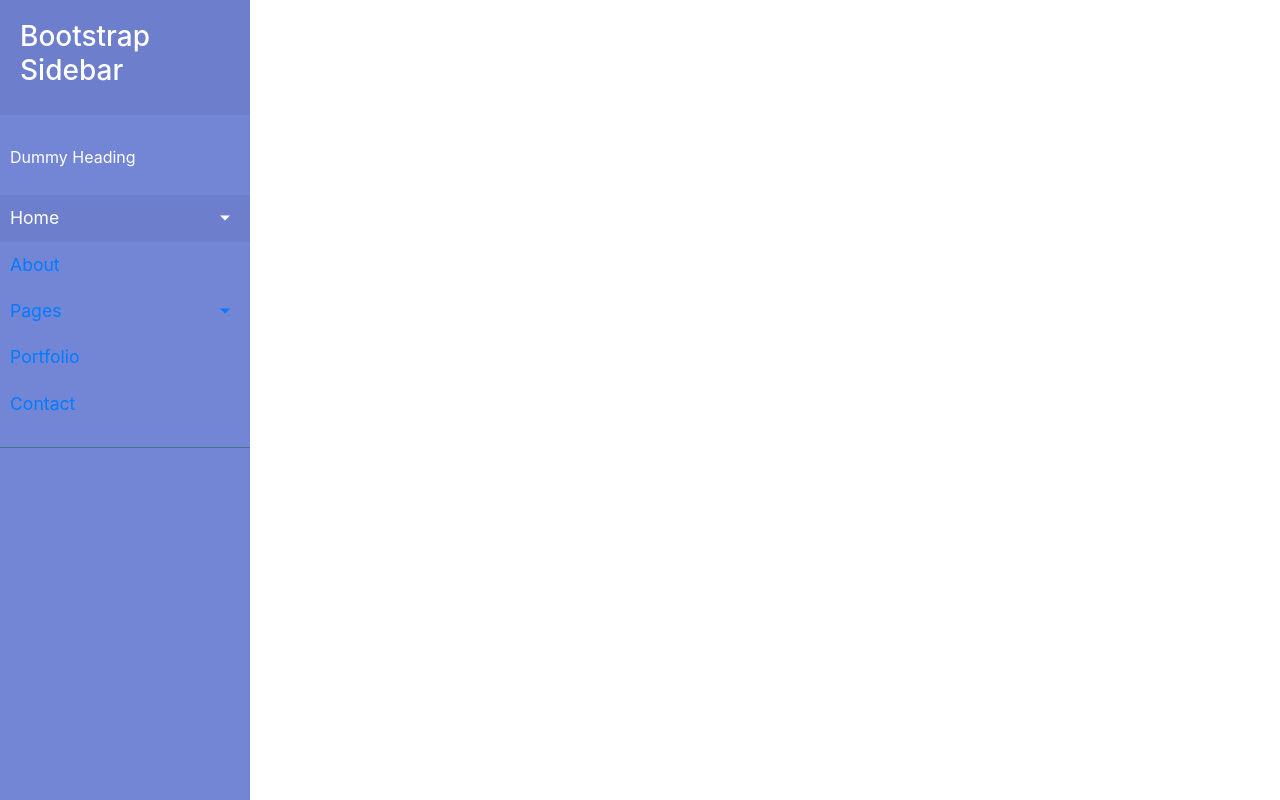
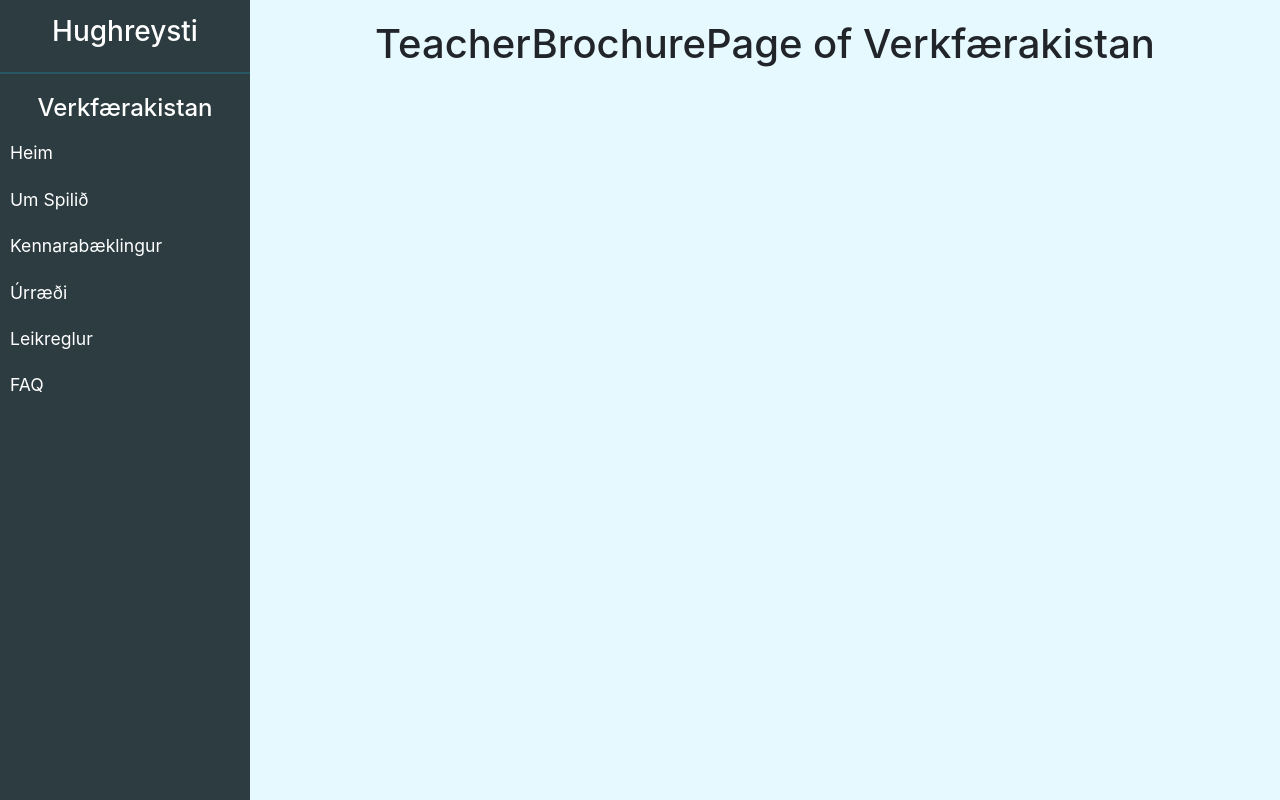
Before and after one commit to maggifs/Hughreysti, a React (Create React App) app: page /verkfaerakistan/brochure in a window 1280 px wide. Built offline with nearby package versions, Linux system fonts and the light colour scheme.

Commit message:
pages added, sidebar edited accourding to pages and color changed

```diff
--- a/src/App.css
+++ b/src/App.css
@@ -33,4 +33,5 @@
   padding: 20px;
   min-height: 100vh;
   transition: all 0.3s;
+  background-color: #e6f9ff;
 }
--- a/src/App.jsx
+++ b/src/App.jsx
@@ -1,7 +1,14 @@
 import React from 'react';
-import { Route } from 'react-router-dom';
+import { Route, Switch } from 'react-router-dom';
 import FrontPage from './components/views/FrontPage';
 import SideBar from './components/views/SideBar';
+import VHomePage from './components/views/Verkfaerakistan/HomePage';
+import VAbout from './components/views/Verkfaerakistan/About';
+import VFaq from './components/views/Verkfaerakistan/Faq';
+import VGameRules from './components/views/Verkfaerakistan/GameRules';
+import VRemedy from './components/views/Verkfaerakistan/Remedy';
+import VTeacherBrochure from './components/views/Verkfaerakistan/TeacherBrochure';
+import NotFound from './components/views/NotFound'
 import './App.css';
 
 function App() {
@@ -9,7 +16,16 @@
     <div className="wrapper">
       <SideBar />
       <div id="content">
-        <Route path="/" exact component={FrontPage} />
+        <Switch>
+          <Route path="/" exact component={FrontPage} />
+          <Route path="/verkfaerakistan" exact component={VHomePage} />
+            <Route path="/verkfaerakistan/about" exact component={VAbout} />
+            <Route path="/verkfaerakistan/faq" exact component={VFaq} />
+            <Route path="/verkfaerakistan/gamerules" exact component={VGameRules} />
+            <Route path="/verkfaerakistan/remedy" exact component={VRemedy} />
+            <Route path="/verkfaerakistan/brochure" exact component={VTeacherBrochure} />
+          <Route component={NotFound} />
+        </Switch>
       </div>
     </div>
   );
--- /dev/null
+++ b/src/components/views/NotFound/index.jsx
@@ -0,0 +1,11 @@
+import React from 'react';
+
+function NotFound() {
+  return (
+    <div className="App">
+      <h1>404 Page Not Found</h1>
+    </div>
+  );
+}
+
+export default NotFound;
--- a/src/components/views/SideBar/index.jsx
+++ b/src/components/views/SideBar/index.jsx
@@ -7,47 +7,28 @@
   return (
     <nav id="sidebar">
       <div class="sidebar-header">
-          <h3>Bootstrap Sidebar</h3>
+          <h3><a href="/">Hughreysti</a></h3>
       </div>
 
       <ul class="list-unstyled components">
-        <p>Dummy Heading</p>
-        <li class="active">
-          <a href="#homeSubmenu" data-toggle="collapse" aria-expanded="false" class="dropdown-toggle">Home</a>
-          <ul class="collapse list-unstyled" id="homeSubmenu">
-            <li>
-                <a href="#">Home 1</a>
-            </li>
-            <li>
-                <a href="#">Home 2</a>
-            </li>
-            <li>
-                <a href="#">Home 3</a>
-            </li>
-          </ul>
+        <h4>Verkfærakistan</h4>
+        <li>
+          <a href="/verkfaerakistan">Heim</a>
         </li>
         <li>
-          <a href="#">About</a>
+          <a href="/verkfaerakistan/about">Um Spilið</a>
         </li>
         <li>
-          <a href="#pageSubmenu" data-toggle="collapse" aria-expanded="false" class="dropdown-toggle">Pages</a>
-          <ul class="collapse list-unstyled" id="pageSubmenu">
-            <li>
-              <a href="#">Page 1</a>
-            </li>
-            <li>
-              <a href="#">Page 2</a>
-            </li>
-            <li>
-              <a href="#">Page 3</a>
-            </li>
-          </ul>
+          <a href="/verkfaerakistan/brochure">Kennarabæklingur</a>
         </li>
         <li>
-          <a href="#">Portfolio</a>
+          <a href="/verkfaerakistan/remedy">Úrræði</a>
         </li>
         <li>
-          <a href="#">Contact</a>
+          <a href="/verkfaerakistan/gamerules">Leikreglur</a>
+        </li>
+        <li>
+          <a href="/verkfaerakistan/faq">FAQ</a>
         </li>
       </ul>
     </nav>
--- a/src/components/views/SideBar/sidebar.css
+++ b/src/components/views/SideBar/sidebar.css
@@ -7,7 +7,7 @@
 #sidebar {
   min-width: 250px;
   max-width: 250px;
-  background: #7386D5;
+  background: #2C3C41;
   color: #fff;
   transition: all 0.3s;
 }
@@ -17,35 +17,41 @@
 }
 
 #sidebar .sidebar-header {
-  padding: 20px;
-  background: #6d7fcc;
+  padding: 15px 0px;
+  background: #2C3C41;
+  border-bottom: 2px solid #275763;
 }
 
 #sidebar ul.components {
   padding: 20px 0;
-  border-bottom: 1px solid #47748b;
 }
 
-#sidebar ul p {
+#sidebar ul h4, #sidebar h3 {
   color: #fff;
-  padding: 10px;
+  text-align: center;
+}
+#sidebar h3 a {
+  color: #fff;
+  text-decoration: none;
 }
 
 #sidebar ul li a {
   padding: 10px;
   font-size: 1.1em;
   display: block;
+  text-decoration: none;
+  color: #fff;
 }
 
 #sidebar ul li a:hover {
-  color: #7386D5;
+  color: #2C3C41;
   background: #fff;
 }
 
 #sidebar ul li.active>a,
 a[aria-expanded="true"] {
   color: #fff;
-  background: #6d7fcc;
+  background: #2C3C41;
 }
 
 a[data-toggle="collapse"] {
@@ -66,25 +72,12 @@
   background: #6d7fcc;
 }
 
-ul.CTAs {
-  padding: 20px;
-}
-
-ul.CTAs a {
-  text-align: center;
-  font-size: 0.9em !important;
-  display: block;
-  border-radius: 5px;
-  margin-bottom: 5px;
-}
-
-a.download {
-  background: #fff;
-  color: #7386D5;
-}
-
 a.article,
 a.article:hover {
   background: #6d7fcc !important;
   color: #fff !important;
 }
+
+hr {
+  background-color: #fff;
+}
--- /dev/null
+++ b/src/components/views/Verkfaerakistan/About/index.jsx
@@ -0,0 +1,11 @@
+import React from 'react';
+
+function About() {
+  return (
+    <div className="App">
+      <h1>AboutPage of Verkfærakistan</h1>
+    </div>
+  );
+}
+
+export default About;
--- /dev/null
+++ b/src/components/views/Verkfaerakistan/Faq/index.jsx
@@ -0,0 +1,11 @@
+import React from 'react';
+
+function Faq() {
+  return (
+    <div className="App">
+      <h1>FAQ of Verkfærakistan</h1>
+    </div>
+  );
+}
+
+export default Faq;
--- /dev/null
+++ b/src/components/views/Verkfaerakistan/GameRules/index.jsx
@@ -0,0 +1,11 @@
+import React from 'react';
+
+function GameRules() {
+  return (
+    <div className="App">
+      <h1>GameRulesPage of Verkfærakistan</h1>
+    </div>
+  );
+}
+
+export default GameRules;
--- /dev/null
+++ b/src/components/views/Verkfaerakistan/HomePage/index.jsx
@@ -0,0 +1,11 @@
+import React from 'react';
+
+function HomePage() {
+  return (
+    <div className="App">
+      <h1>Homepage info of Verkfærakistan</h1>
+    </div>
+  );
+}
+
+export default HomePage;
--- /dev/null
+++ b/src/components/views/Verkfaerakistan/Remedy/index.jsx
@@ -0,0 +1,11 @@
+import React from 'react';
+
+function Remedy() {
+  return (
+    <div className="App">
+      <h1>RemedyPage of Verkfærakistan</h1>
+    </div>
+  );
+}
+
+export default Remedy;
--- /dev/null
+++ b/src/components/views/Verkfaerakistan/TeacherBrochure/index.jsx
@@ -0,0 +1,11 @@
+import React from 'react';
+
+function TeacherBrochure() {
+  return (
+    <div className="App">
+      <h1>TeacherBrochurePage of Verkfærakistan</h1>
+    </div>
+  );
+}
+
+export default TeacherBrochure;
```
